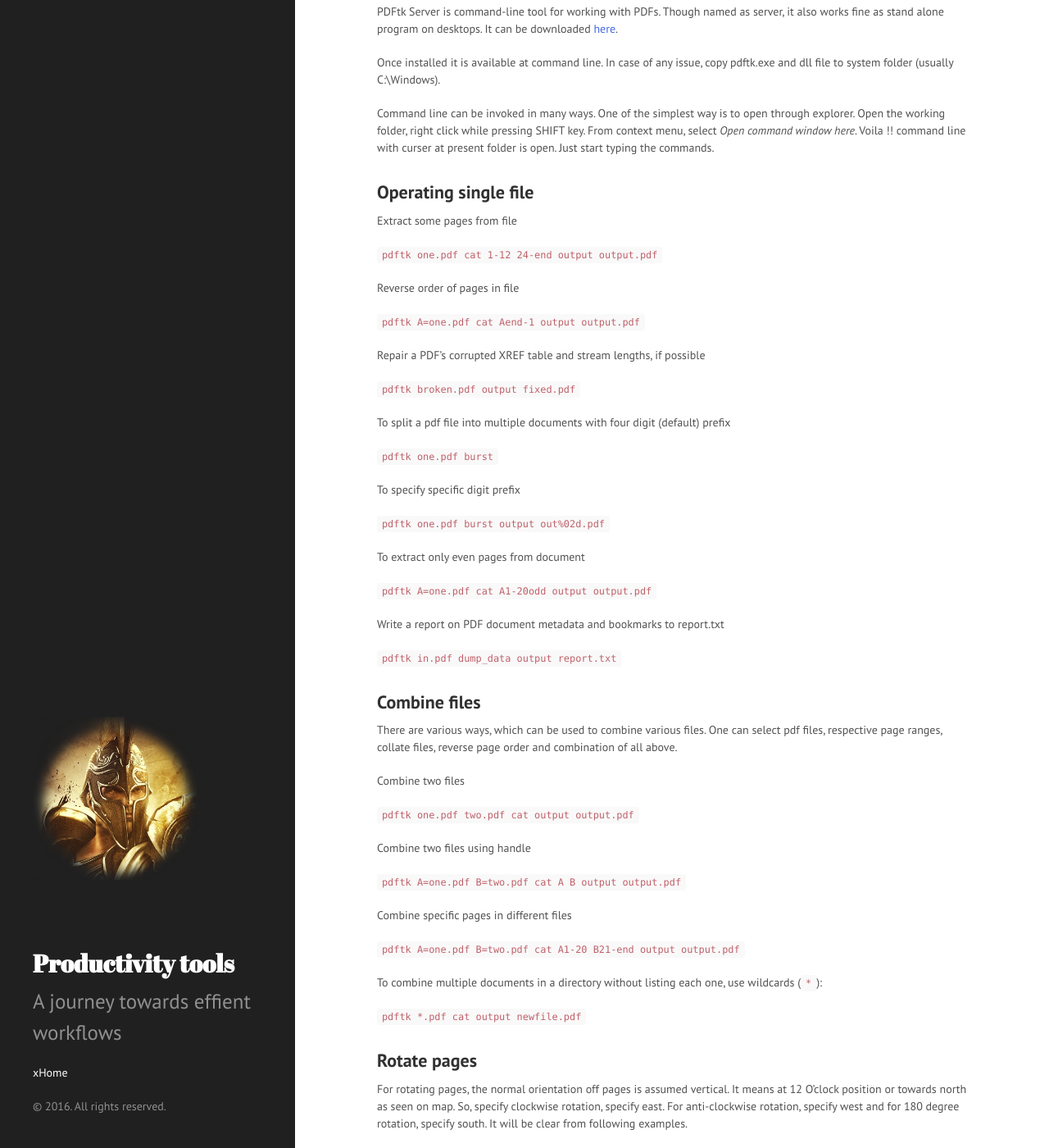
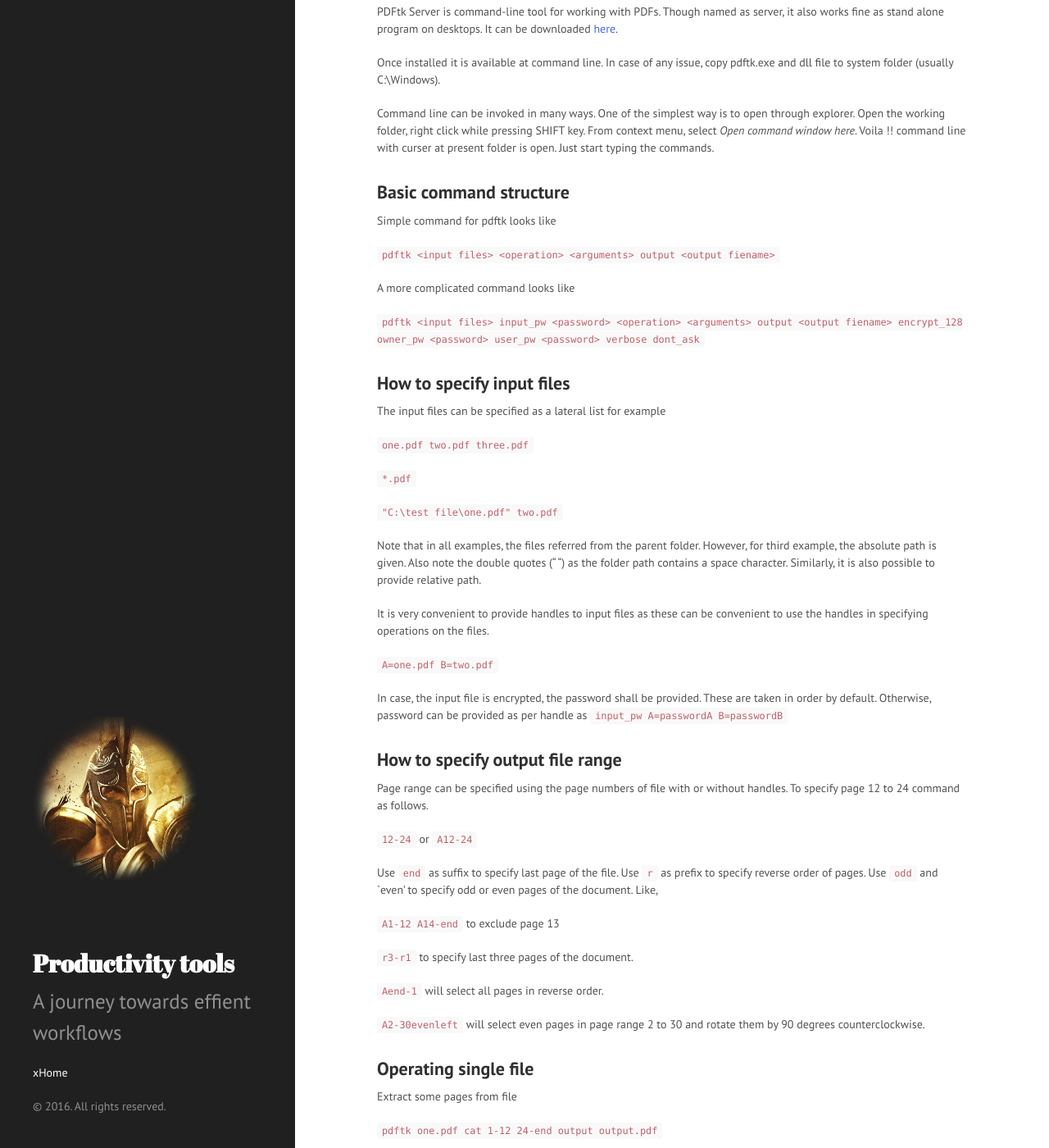
Before and after one commit to MaheshTK/MaheshTK.github.io, a Jekyll site: the page built from _posts/2016-08-03-manipulating-pdf-files.markdown, in a window 1280 px wide and 1400 px high, scrolled down 1539 px. Shown: the whole window at 82% size. Built offline with Jekyll 4.4.1, drawn with Linux system fonts in a browser that asks for light colours.

Commit message:
Post update: Manipulating pdf files using pdftk

```diff
--- a/_posts/2016-08-03-manipulating-pdf-files.markdown
+++ b/_posts/2016-08-03-manipulating-pdf-files.markdown
@@ -49,6 +49,50 @@ PDFtk Server is command-line tool for working with PDFs. Though named as server,
 Once installed it is available at command line. In case of any issue, copy pdftk.exe and dll file to system folder (usually C:\Windows\).
 
 Command line can be invoked in many ways. One of the simplest way is to open through explorer. Open the working folder, right click while pressing SHIFT key. From context menu, select *Open command window here*. Voila !! command line with curser at present folder is open. Just start typing the commands.
+
+### Basic command structure
+
+Simple command for pdftk looks like
+
+`pdftk <input files> <operation> <arguments> output <output fiename> `
+
+A more complicated command looks like
+
+`pdftk <input files> input_pw <password> <operation> <arguments> output <output fiename> encrypt_128 owner_pw <password> user_pw <password> verbose dont_ask`
+
+### How to specify input files
+
+The input files can be specified as a lateral list for example
+
+`one.pdf two.pdf three.pdf`
+
+`*.pdf`
+
+`"C:\test file\one.pdf" two.pdf`
+
+Note that in all examples, the files referred from the parent folder. However, for third example, the absolute path is given. Also note the double quotes (" ") as the folder path contains a space character. Similarly, it is also possible to provide relative path.
+
+It is very convenient to provide handles to input files as these can be convenient to use the handles in specifying operations on the files.
+
+`A=one.pdf B=two.pdf`
+
+In case, the input file is encrypted, the password shall be provided. These are taken in order by default. Otherwise, password can be provided as per handle as `input_pw  A=passwordA B=passwordB`
+
+### How to specify output file range
+
+Page range can be specified using the page numbers of file with or without handles. To specify page 12 to 24 command as follows.
+
+`12-24` or `A12-24`
+
+Use `end` as suffix to specify last page of the file. Use `r` as prefix to specify reverse order of pages. Use `odd` and `even' to specify odd or even pages of the document. Like,
+
+`A1-12 A14-end` to exclude page 13
+
+`r3-r1` to specify last three pages of the document.
+
+`Aend-1` will select all pages in reverse order.
+
+`A2-30evenleft` will select even pages in page range 2 to 30 and rotate them by 90 degrees counterclockwise.
 
 ### Operating single file
 
```
